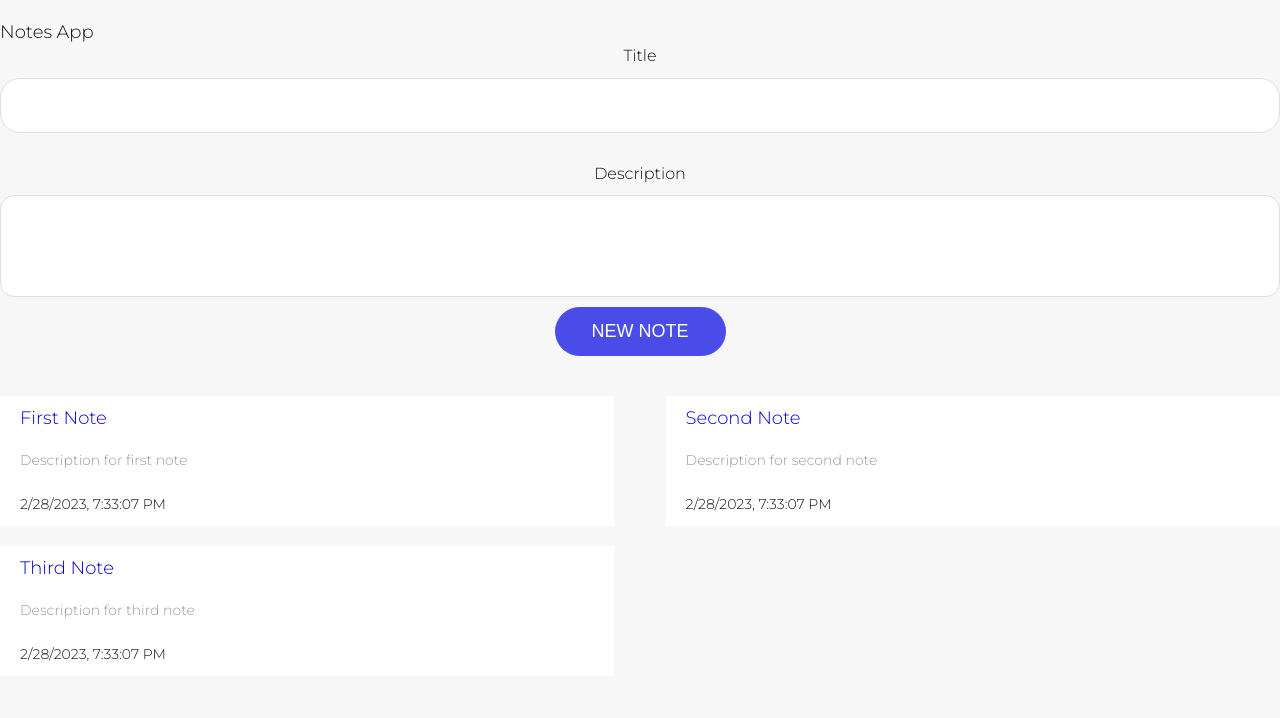
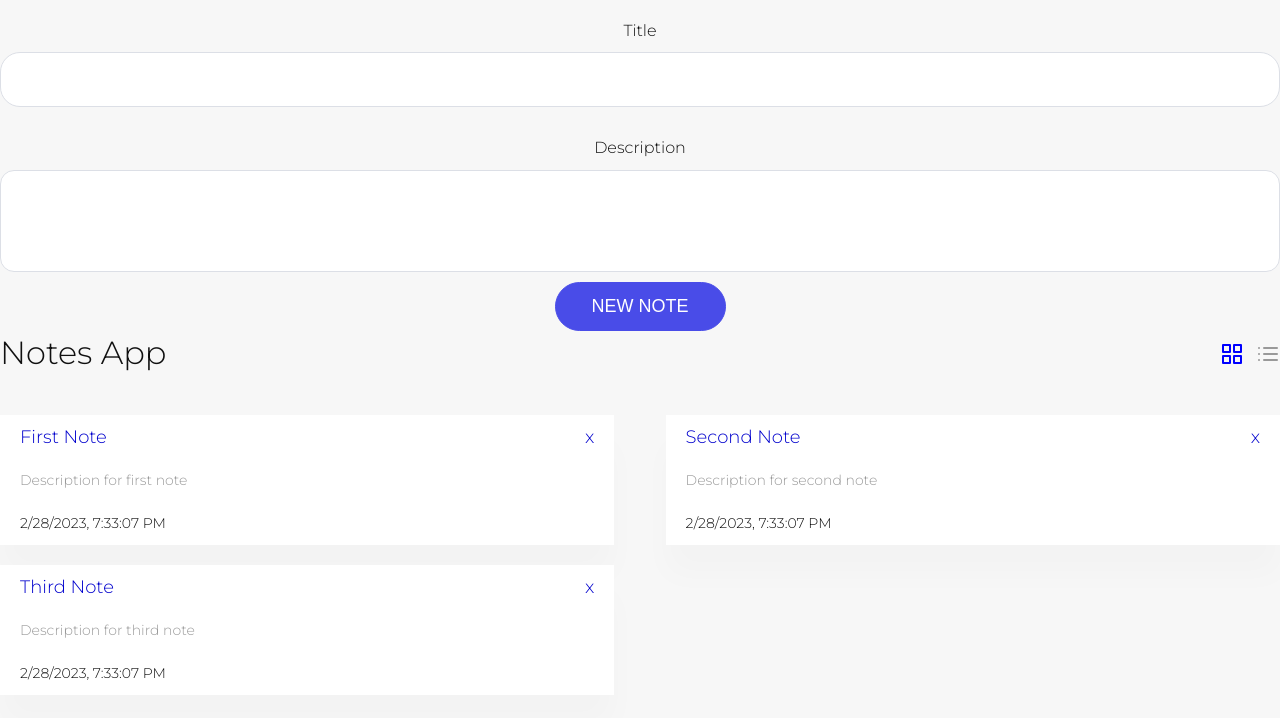
Before and after one commit to daniltsy/NotesApp, a Vue app: page / in a window 1280 px wide. Shown: the top 718 px of the page. Built offline with nearby package versions, Linux system fonts and the light colour scheme.

Commit message:
Добавил иконки для различного отображения элементов компонента Notes

```diff
--- a/src/App.vue
+++ b/src/App.vue
@@ -3,10 +3,54 @@
     <div class="wrapper-content">
       <section>
         <div class="container">
-          <h1>{{ title }}</h1>
           <message v-if="message" :message="message"></message>
           <new-note :note="note" @addNote="addNote"></new-note>
-          <notes :notes="notes"></notes>
+          <div class="note-header">
+            <h1>{{ title }}</h1>
+            <div class="icons">
+              <svg
+                style="cursor: pointer"
+                :class="{ active: grid }"
+                @click="grid = true"
+                xmlns="http://www.w3.org/2000/svg"
+                width="24"
+                height="24"
+                viewBox="0 0 24 24"
+                fill="none"
+                stroke="currentColor"
+                stroke-width="2"
+                stroke-linecap="round"
+                stroke-linejoin="round"
+              >
+                <rect x="3" y="3" width="7" height="7"></rect>
+                <rect x="14" y="3" width="7" height="7"></rect>
+                <rect x="14" y="14" width="7" height="7"></rect>
+                <rect x="3" y="14" width="7" height="7"></rect>
+              </svg>
+              <svg
+                style="cursor: pointer"
+                :class="{ active: !grid }"
+                @click="grid = false"
+                xmlns="http://www.w3.org/2000/svg"
+                width="24"
+                height="24"
+                viewBox="0 0 24 24"
+                fill="none"
+                stroke="currentColor"
+                stroke-width="2"
+                stroke-linecap="round"
+                stroke-linejoin="round"
+              >
+                <line x1="8" y1="6" x2="21" y2="6"></line>
+                <line x1="8" y1="12" x2="21" y2="12"></line>
+                <line x1="8" y1="18" x2="21" y2="18"></line>
+                <line x1="3" y1="6" x2="3" y2="6"></line>
+                <line x1="3" y1="12" x2="3" y2="12"></line>
+                <line x1="3" y1="18" x2="3" y2="18"></line>
+              </svg>
+            </div>
+          </div>
+          <notes :notes="notes" :grid="grid"></notes>
         </div>
       </section>
     </div>
@@ -28,6 +72,7 @@
     return {
       title: "Notes App",
       message: null,
+      grid: true,
       note: {
         title: "",
         descr: "",
--- a/src/components/Notes.vue
+++ b/src/components/Notes.vue
@@ -1,8 +1,14 @@
 <template>
   <div class="notes">
-    <div class="note" v-for="(note, index) in notes" :key="index">
-      <div class="note-header">
+    <div
+      class="note"
+      :class="{ full: !grid }"
+      v-for="(note, index) in notes"
+      :key="index"
+    >
+      <div class="note-header" :class="{ full: !grid }">
         <p>{{ note.title }}</p>
+        <p style="cursor: pointer" @click="removeNote(index)">x</p>
       </div>
       <div class="note-body">
         <p>{{ note.descr }}</p>
@@ -19,6 +25,15 @@
     notes: {
       type: Array,
       required: true,
+    },
+    grid: {
+      type: Boolean,
+      required: true,
+    },
+  },
+  methods: {
+    removeNote(index) {
+      this.notes.splice(index, 1)
     },
   },
 }
@@ -37,10 +52,46 @@
   padding: 10px 20px;
   margin-bottom: 20px;
   background-color: white;
+  transition: all 0.25s cubic-bezier(0.02, 0.01, 0.47, 1);
+  box-shadow: 0 30px 30px rgba(0, 0, 0, 0.02);
+  &:hover {
+    box-shadow: 0 30px 30px rgba(0, 0, 0, 0.04);
+    transform: translate(0, -10px);
+    transition-delay: 0s !important;
+  }
+  &.full {
+    width: 100%;
+    text-align: center;
+  }
 }
 .note-header {
+  display: flex;
+  align-items: center;
+  justify-content: space-between;
+  h1 {
+    font-size: 32px;
+  }
   p {
     color: mediumblue;
+  }
+  svg {
+    margin-right: 12px;
+    color: #999999;
+    &.active {
+      color: blue;
+    }
+    &:last-child {
+      margin-right: 0;
+    }
+  }
+  &.full {
+    justify-content: center;
+    p {
+      margin-right: 16px;
+      &:last-child {
+        margin-right: 0;
+      }
+    }
   }
 }
 .note-body {
```
Also changed, not shown: src/assets/column.svg (added), src/assets/grid.svg (added).
